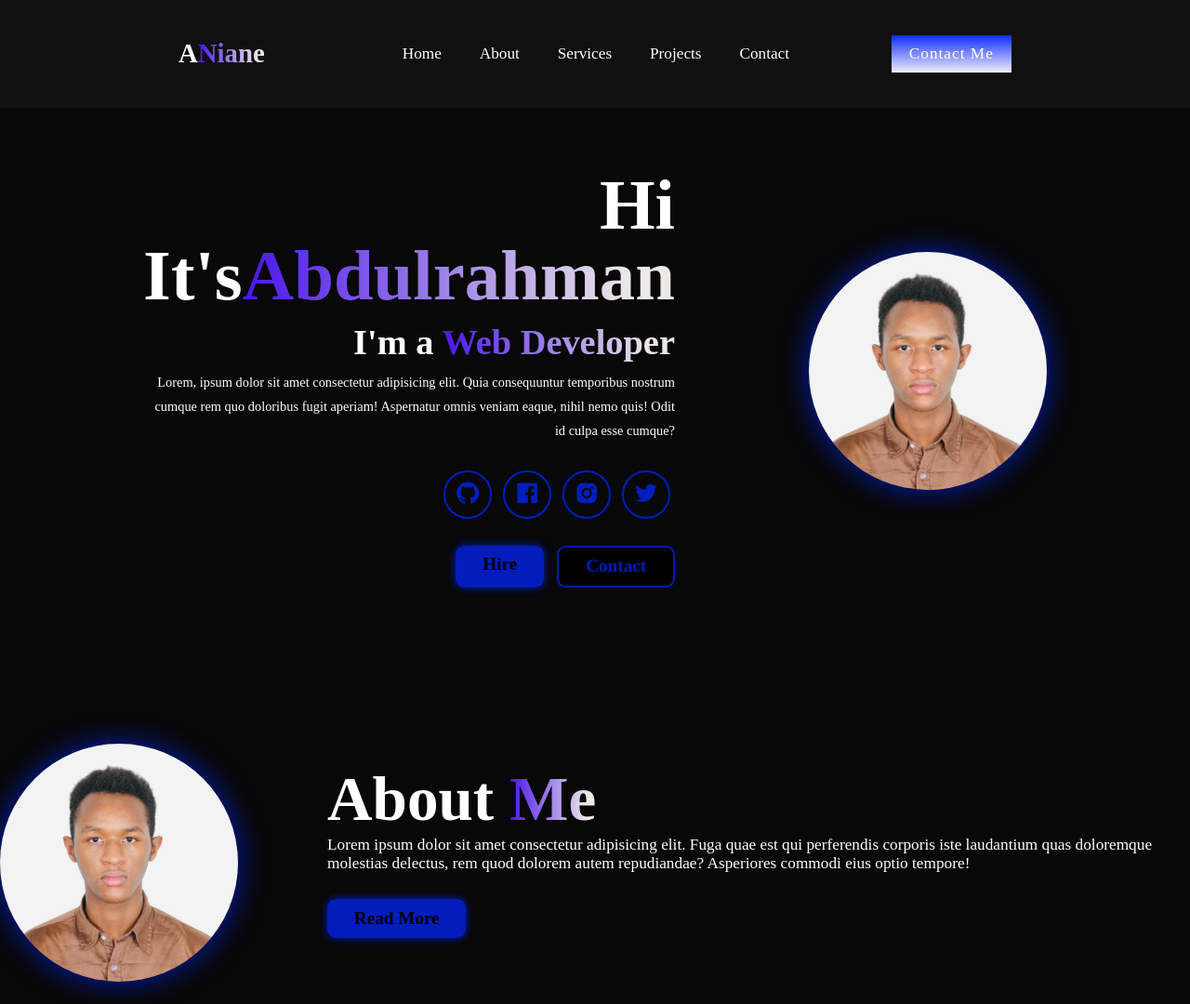
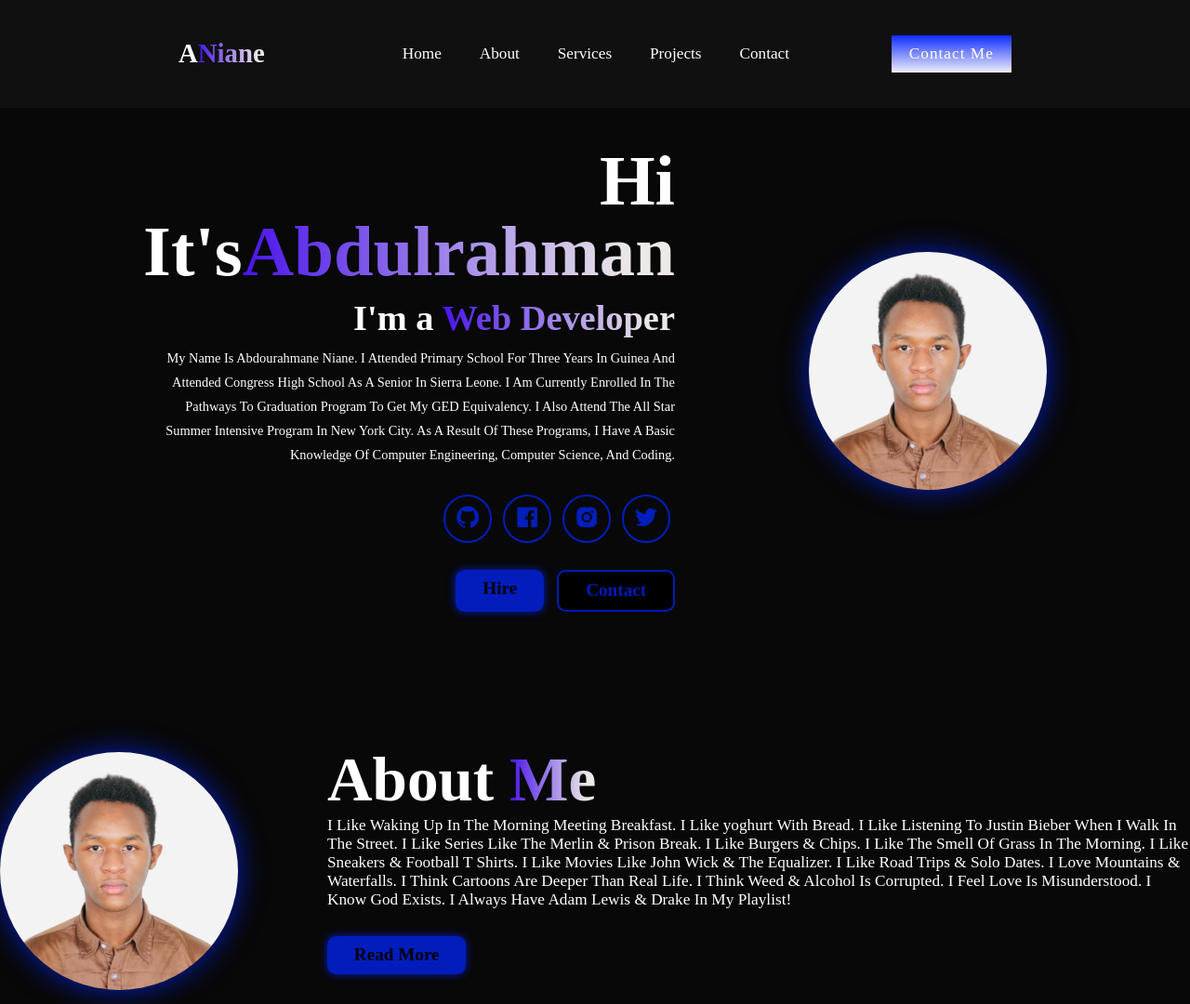
Before and after one commit to abd950/Rusume_Website, a plain HTML site: page index.html in a window 1280 px wide. Shown: the top 1080 px of the page at 93% size. Drawn offline with nearby package versions, Linux system fonts and the light colour scheme.

Commit message:
finish code-along

```diff
--- a/index.html
+++ b/index.html
@@ -34,9 +34,10 @@
             <h3>
                 I'm a <span>Web Developer</span>
             </h3>
-            <p>Lorem, ipsum dolor sit amet consectetur adipisicing elit. Quia consequuntur temporibus
-                 nostrum cumque rem quo doloribus fugit aperiam! Aspernatur omnis veniam eaque, nihil
-                  nemo quis! Odit id culpa esse cumque?</p>
+            <p>My Name Is Abdourahmane Niane. I Attended Primary School For Three Years In Guinea And Attended Congress High School As A Senior In Sierra Leone.
+                 I Am Currently Enrolled In The Pathways To Graduation Program To Get My GED Equivalency.
+                 I Also Attend The All Star Summer Intensive Program In New York City. As A Result Of These Programs,
+                 I Have A Basic Knowledge Of Computer Engineering, Computer Science, And Coding.</p>
                   <div class="social-icons">
                     <a href="https://github.com/abd950/Rusume_Website">
                         <i class="bx bxl-github"></i>
@@ -75,10 +76,12 @@
 
         <div class="about-content">
             <h2>About <span>Me</span></h2>
-            <p>Lorem ipsum dolor sit amet consectetur adipisicing elit.
-             Fuga quae est qui perferendis corporis iste laudantium quas
-              doloremque molestias delectus, rem quod dolorem autem repudiandae?
-               Asperiores commodi eius optio tempore!</p>
+            <p>I Like Waking Up In The Morning Meeting Breakfast. I Like yoghurt With Bread. I Like Listening To Justin Bieber When I Walk In The Street.
+                 I Like Series Like The Merlin & Prison Break. I Like Burgers & Chips. I Like The Smell Of Grass In The Morning.
+                  I Like Sneakers & Football T Shirts. I Like Movies Like John Wick & The Equalizer. I Like Road Trips & Solo Dates.
+                   I Love Mountains & Waterfalls. I Think Cartoons Are Deeper Than Real Life.
+                 I Think Weed & Alcohol Is Corrupted. I Feel Love Is Misunderstood. I Know God Exists.
+                 I Always Have Adam Lewis & Drake In My Playlist!</p>
                <a href="#" class="btn">Read More</a>
         </div>
 
```
